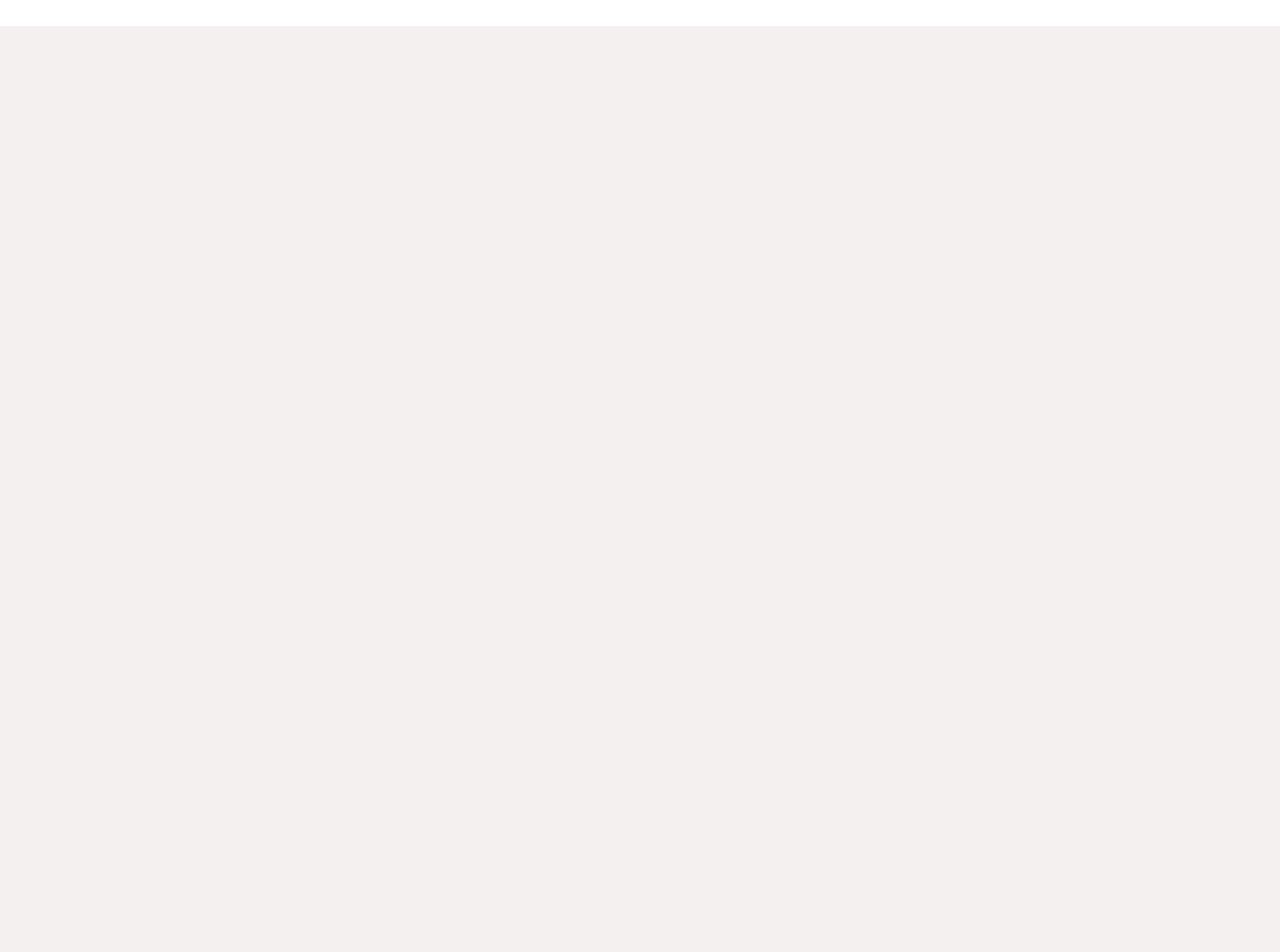
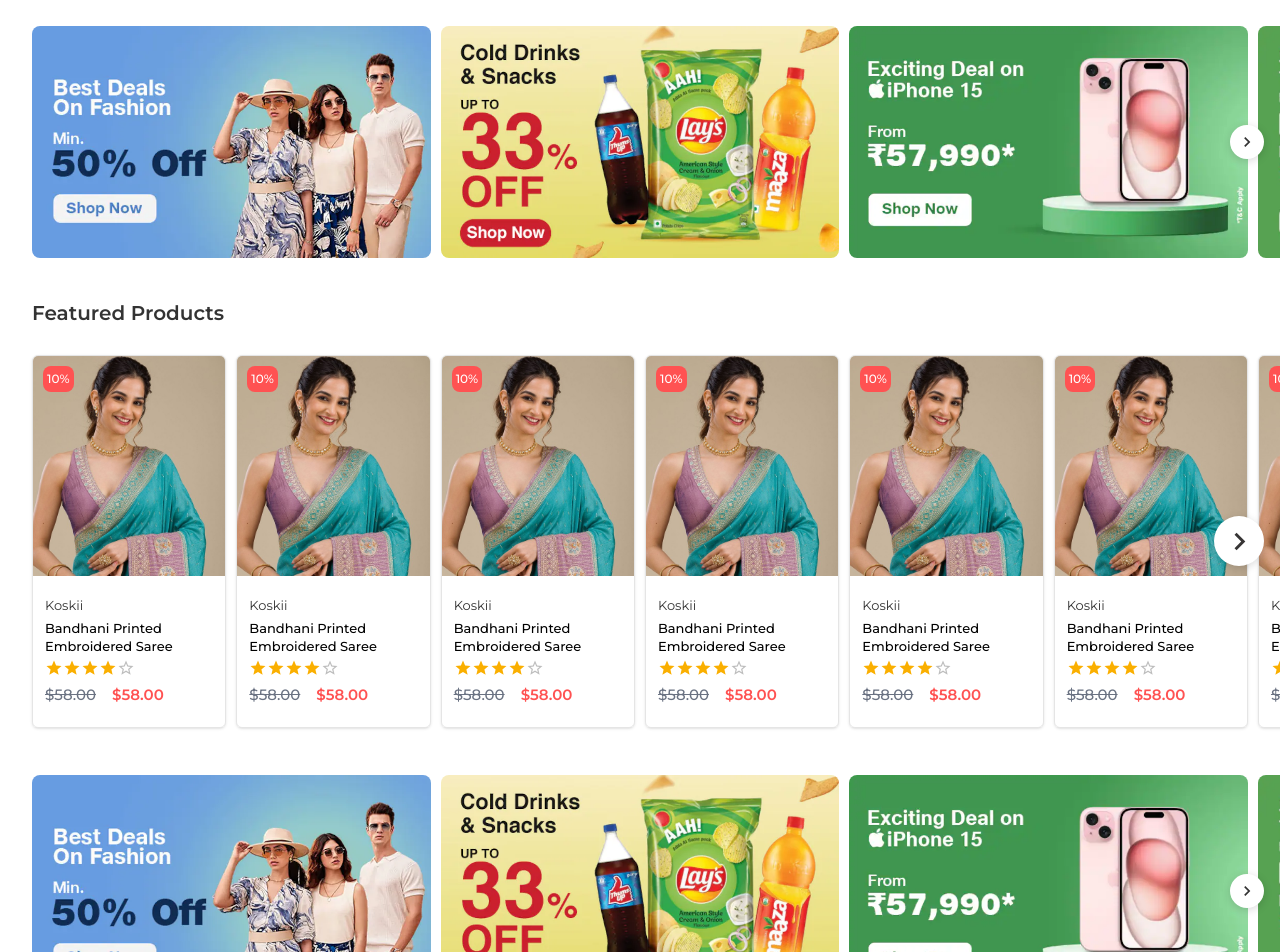
Before and after one commit to Yuvraj-2505/E-commerce, a React (Vite) app: page / in a window 1280 px wide. Shown: the part 2140-3092 px from the top of the page. Before the commit the page ends 2310 px from the top, so only its background shows below. Built offline with nearby package versions, Linux system fonts and the light colour scheme.

Commit message:
Featured product and ads banner added

```diff
--- a/src/pages/Home/index.jsx
+++ b/src/pages/Home/index.jsx
@@ -89,6 +89,17 @@ const Home = () => {
         <div className="container">
             <h2 className="text-[20px] font-[600]">Latest Products</h2>
             <ProductsSlider items={6}/>
+            <AdsBannerSlider items={3} />
+        </div>
+      </section>
+
+
+      {/* Featured Products secrion */}
+      <section className="py-5 pt-0 bg-white">
+        <div className="container">
+            <h2 className="text-[20px] font-[600]">Featured Products</h2>
+            <ProductsSlider items={6}/>
+            <AdsBannerSlider items={3} />
         </div>
       </section>
 
```
